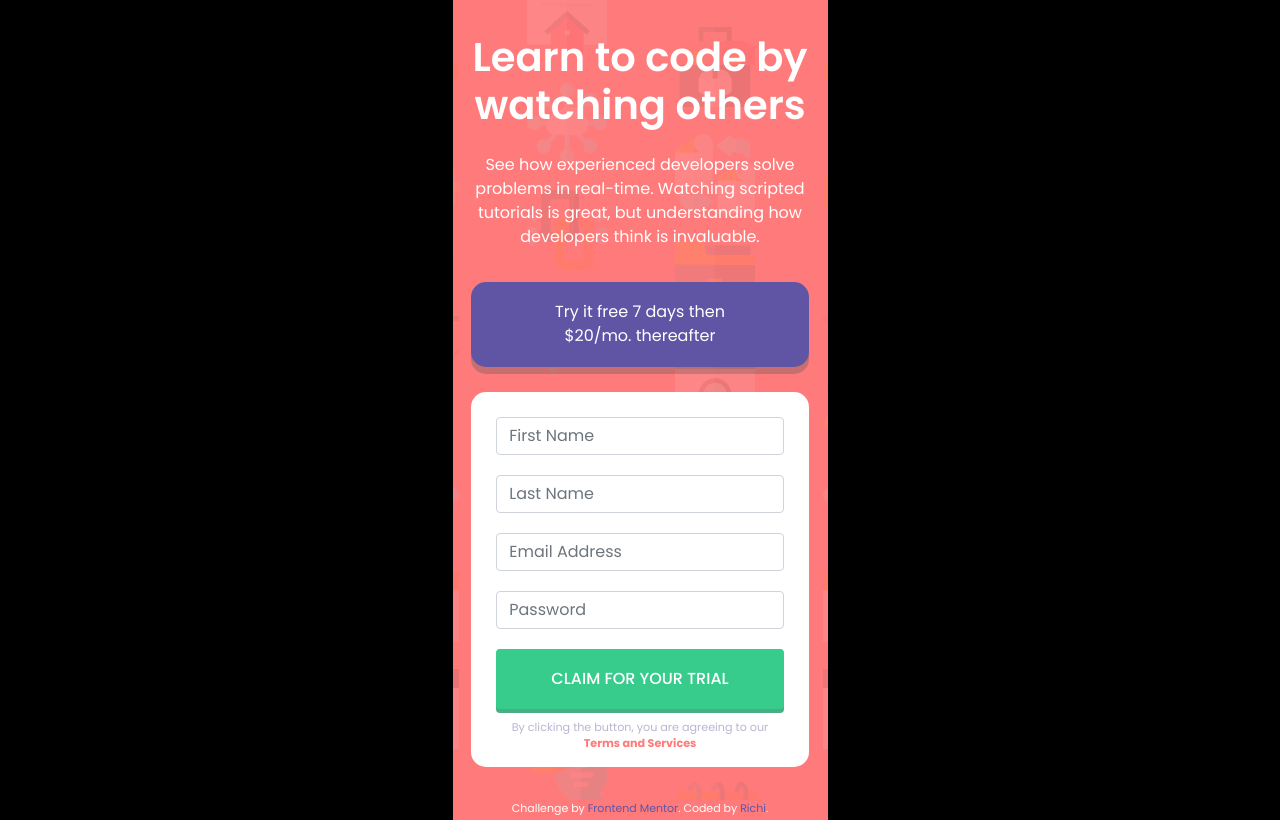
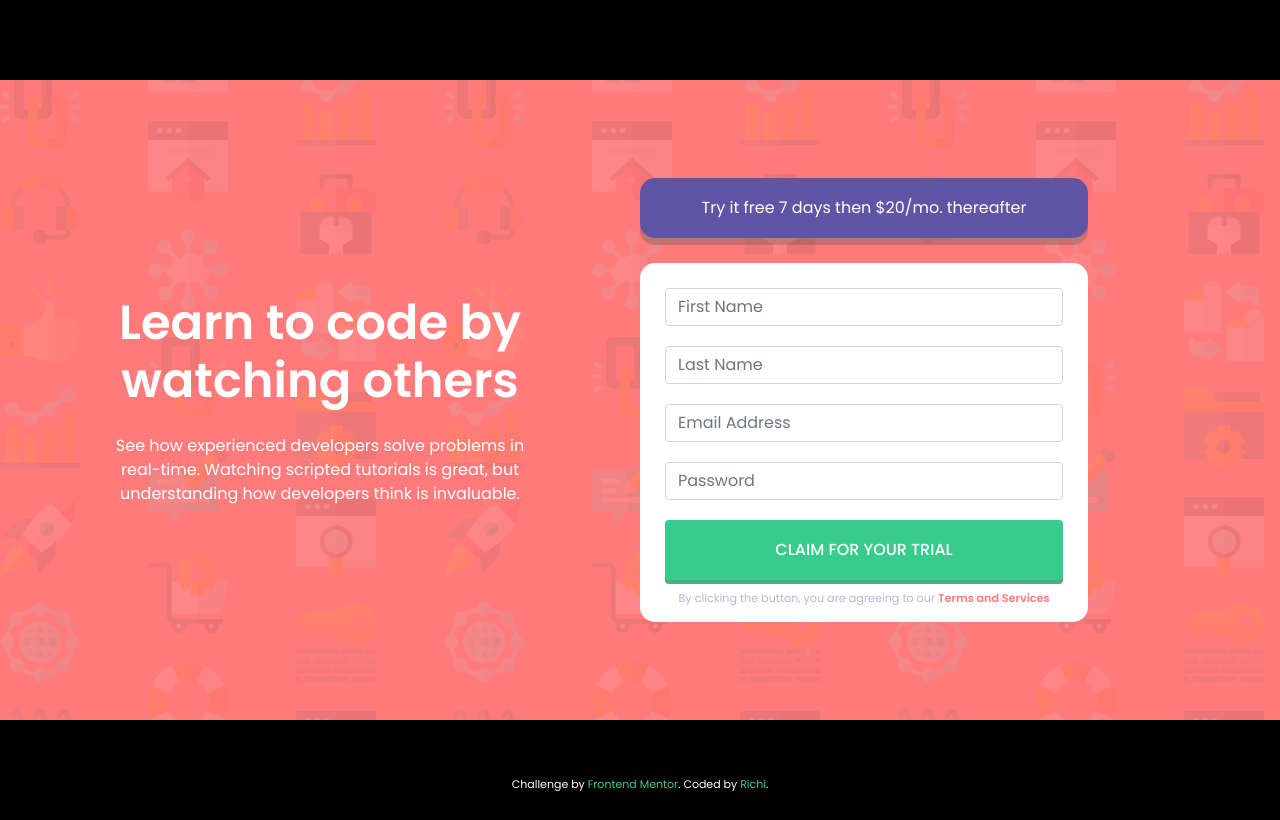
Before and after one commit to AndresRicardo/intro-component-with-signup-form-master, a plain HTML site: page index.html in a window 1280 px wide. Drawn offline with nearby package versions, Linux system fonts and the light colour scheme.

Commit message:
desktop version ready and form validation ready

```diff
--- a/css/styles.scss
+++ b/css/styles.scss
@@ -57,6 +57,7 @@ body {
             text-align: center;
             font-weight: $typWeightSemiBold;
             line-height: 1.2em;
+            font-size: 1.8em;
         }
         #description {
             text-align: center;
@@ -114,8 +115,10 @@ body {
                 font-size: 0.7em;
                 text-align: center;
 
-                strong {
+                a {
                     color: $colorRed;
+                    font-weight: $typWeightSemiBold;
+                    text-decoration: none;
                 }
             }
         }
@@ -123,7 +126,6 @@ body {
 }
 
 footer {
-    // margin-top: auto;
     background-color: $colorRed;
     width: 375px;
     .attribution {
@@ -137,3 +139,88 @@ footer {
         }
     }
 }
+
+@media (min-width: 700px) {
+    body {
+        // width: 100%;
+        // min-height: 100vh;
+        // display: flex;
+        // flex-direction: column;
+        justify-content: center;
+        // align-items: center;
+        // background-color: black;
+        // font-family: $typFontFamily;
+        // font-size: $typFontsize;
+        // color: white;
+    }
+
+    #container {
+        width: 100%;
+        height: 80vh;
+        // padding: 0px;
+        // display: flex;
+        flex-direction: row;
+        justify-content: space-evenly;
+        // align-items: center;
+        // background-color: $colorRed;
+        background-image: url(../images/bg-intro-desktop.png);
+        // background-repeat: no-repeat;
+
+        #info {
+            width: 50%;
+            display: flex;
+            flex-direction: column;
+            justify-content: center;
+            align-items: center;
+
+            #title {
+                width: 70%;
+                //     margin-bottom: 1.5rem;
+                //     text-align: center;
+                //     font-weight: $typWeightSemiBold;
+                //     line-height: 1.2em;
+                font-size: 3em;
+            }
+            #description {
+                width: 70%;
+                //     text-align: center;
+                //     margin-bottom: 0px;
+            }
+        }
+
+        #main {
+            width: 50%;
+
+            #tryItFree {
+                width: 70%;
+                height: auto;
+                // margin-bottom: 25px;
+                // padding: 18px 50px;
+                // border-radius: 15px;
+                // text-align: center;
+                // background-color: $colorBlue;
+                // box-shadow: 0px 7px 0px #55555550;
+            }
+            #form {
+                width: 70%;
+            }
+        }
+    }
+
+    footer {
+        position: absolute;
+        bottom: 5px;
+        background-color: black;
+        width: auto;
+        .attribution {
+            margin-bottom: 3px;
+            font-size: 11px;
+            text-align: center;
+
+            a {
+                color: $colorGreen;
+                text-decoration: none;
+            }
+        }
+    }
+}
--- a/index.html
+++ b/index.html
@@ -59,7 +59,8 @@
           <div class="invalid-feedback" id="invalid-feedbackPassword">Password cannot be empty</div>
         </div>
         <button class="btn btn-success" id="bSubmit" type="submit">CLAIM FOR YOUR TRIAL </button>
-        <div id="terms">By clicking the button, you are agreeing to our <strong>Terms and Services</strong></div>
+        <div id="terms">By clicking the button, you are agreeing to our <a href="https://github.com/AndresRicardo"
+            target="_blank">Terms and Services</a></div>
       </form>
     </main>
   </div>
```
Also changed, not shown: css/styles.css, 1 other file.
